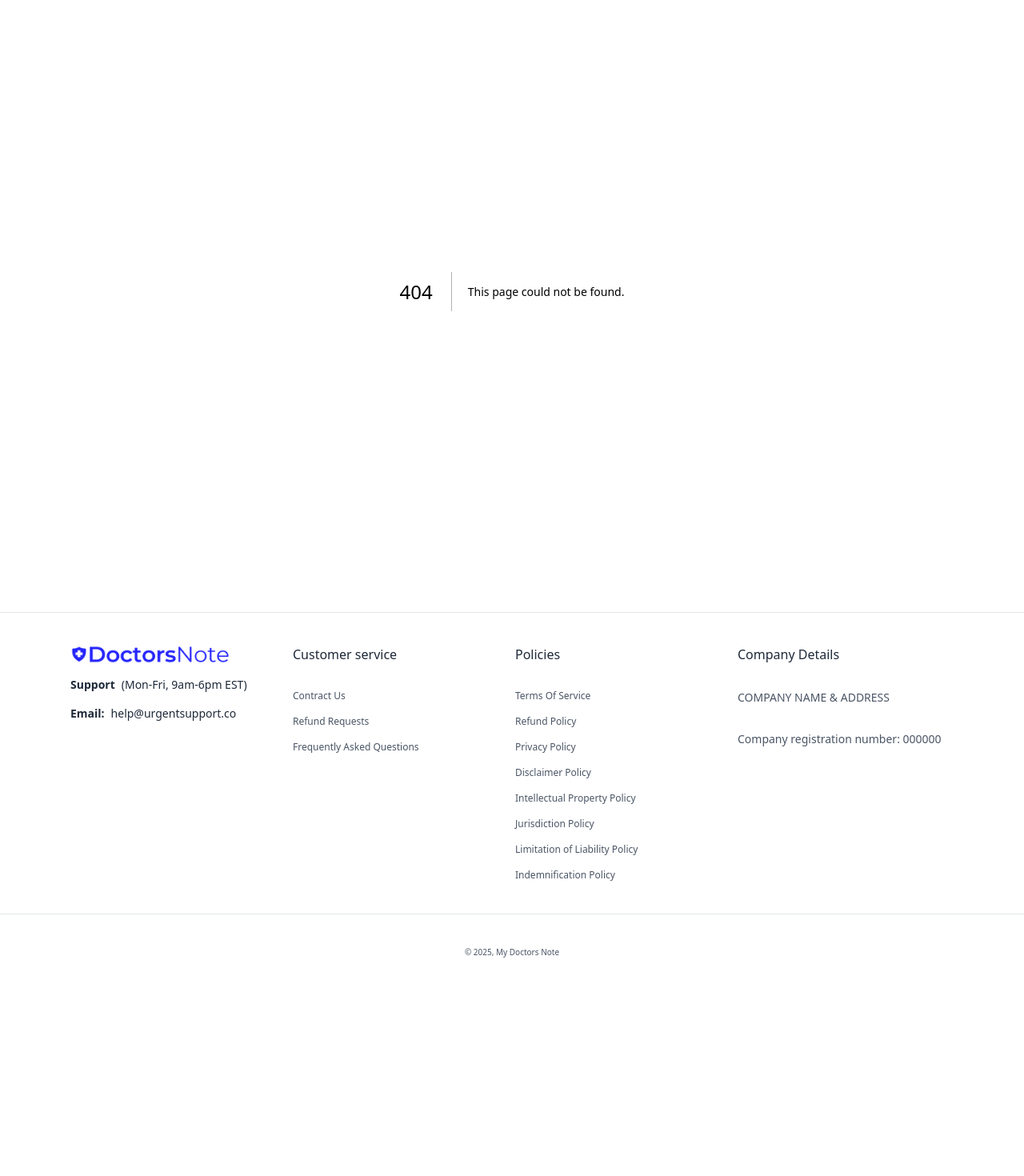
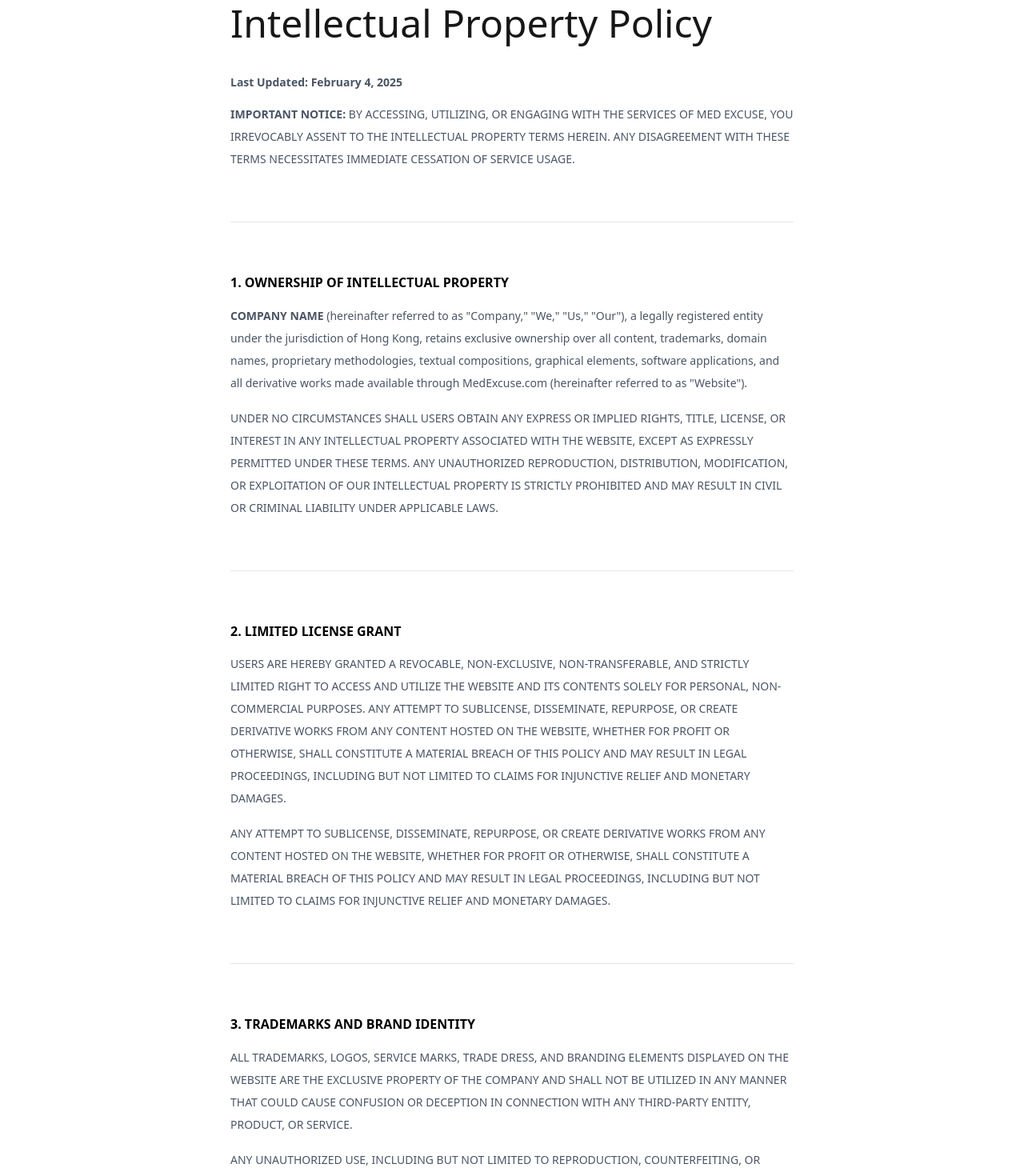
Before and after one commit to aivangogh/mydoctorsnote-clone, a Next.js app: page /pages/intellectual-property-policy in a window 1280 px wide. Before the commit this address had no page. Shown: the part 160-1630 px from the top of the page at 80% size. Before the commit the page ends 1398 px from the top, so only its background shows below. Built offline with nearby package versions, Linux system fonts and the light colour scheme.

Commit message:
chore: added intellectual property policy page

```diff
--- /dev/null
+++ b/src/app/pages/intellectual-property-policy/page.tsx
@@ -0,0 +1,193 @@
+export default function IntellectualPropertyPolicy() {
+	return (
+		<div className="flex flex-col gap-10">
+			<h1 className="text-5xl">Intellectual Property Policy</h1>
+
+			<div className="flex flex-col gap-6 text-gray-600 text-sm">
+				<div className="flex flex-col gap-4">
+					<span className="font-bold">Last Updated: February 4, 2025</span>
+					<span className="font-regular leading-7">
+						<span className="font-bold">IMPORTANT NOTICE:</span> BY ACCESSING,
+						UTILIZING, OR ENGAGING WITH THE SERVICES OF MED EXCUSE, YOU
+						IRREVOCABLY ASSENT TO THE INTELLECTUAL PROPERTY TERMS HEREIN. ANY
+						DISAGREEMENT WITH THESE TERMS NECESSITATES IMMEDIATE CESSATION OF
+						SERVICE USAGE.{" "}
+					</span>
+				</div>
+				<hr className="border-gray-200 my-10" />
+				<div className="flex flex-col gap-4">
+					<span className="font-bold text-black text-[16px]">
+						1. OWNERSHIP OF INTELLECTUAL PROPERTY
+					</span>
+					<span className="font-regular leading-7">
+						<span className="font-bold">COMPANY NAME</span>
+						{` (hereinafter referred to as "Company," "We," "Us," "Our"), a legally registered entity under the jurisdiction of Hong Kong, retains exclusive ownership over all content, trademarks, domain names, proprietary methodologies, textual compositions, graphical elements, software applications, and all derivative works made available through MedExcuse.com (hereinafter referred to as "Website").
+
+`}
+					</span>
+					<span className="leading-7">
+						{`UNDER NO CIRCUMSTANCES SHALL USERS OBTAIN ANY EXPRESS OR IMPLIED RIGHTS, TITLE, LICENSE, OR INTEREST IN ANY INTELLECTUAL PROPERTY ASSOCIATED WITH THE WEBSITE, EXCEPT AS EXPRESSLY PERMITTED UNDER THESE TERMS. ANY UNAUTHORIZED REPRODUCTION, DISTRIBUTION, MODIFICATION, OR EXPLOITATION OF OUR INTELLECTUAL PROPERTY IS STRICTLY PROHIBITED AND MAY RESULT IN CIVIL OR CRIMINAL LIABILITY UNDER APPLICABLE LAWS.`}
+					</span>
+				</div>
+				<hr className="border-gray-200 my-10" />
+				<div className="flex flex-col gap-4">
+					<span className="font-bold text-black text-[16px]">
+						2. LIMITED LICENSE GRANT
+					</span>
+					<span className="leading-7">
+						USERS ARE HEREBY GRANTED A REVOCABLE, NON-EXCLUSIVE,
+						NON-TRANSFERABLE, AND STRICTLY LIMITED RIGHT TO ACCESS AND UTILIZE
+						THE WEBSITE AND ITS CONTENTS SOLELY FOR PERSONAL, NON-COMMERCIAL
+						PURPOSES. ANY ATTEMPT TO SUBLICENSE, DISSEMINATE, REPURPOSE, OR
+						CREATE DERIVATIVE WORKS FROM ANY CONTENT HOSTED ON THE WEBSITE,
+						WHETHER FOR PROFIT OR OTHERWISE, SHALL CONSTITUTE A MATERIAL BREACH
+						OF THIS POLICY AND MAY RESULT IN LEGAL PROCEEDINGS, INCLUDING BUT
+						NOT LIMITED TO CLAIMS FOR INJUNCTIVE RELIEF AND MONETARY DAMAGES.
+					</span>
+					<span className="leading-7">
+						ANY ATTEMPT TO SUBLICENSE, DISSEMINATE, REPURPOSE, OR CREATE
+						DERIVATIVE WORKS FROM ANY CONTENT HOSTED ON THE WEBSITE, WHETHER FOR
+						PROFIT OR OTHERWISE, SHALL CONSTITUTE A MATERIAL BREACH OF THIS
+						POLICY AND MAY RESULT IN LEGAL PROCEEDINGS, INCLUDING BUT NOT
+						LIMITED TO CLAIMS FOR INJUNCTIVE RELIEF AND MONETARY DAMAGES.
+					</span>
+				</div>
+				<hr className="border-gray-200 my-10" />
+				<div className="flex flex-col gap-4">
+					<span className="font-bold text-black text-[16px]">
+						3. TRADEMARKS AND BRAND IDENTITY
+					</span>
+					<span className="leading-7">
+						ALL TRADEMARKS, LOGOS, SERVICE MARKS, TRADE DRESS, AND BRANDING
+						ELEMENTS DISPLAYED ON THE WEBSITE ARE THE EXCLUSIVE PROPERTY OF THE
+						COMPANY AND SHALL NOT BE UTILIZED IN ANY MANNER THAT COULD CAUSE
+						CONFUSION OR DECEPTION IN CONNECTION WITH ANY THIRD-PARTY ENTITY,
+						PRODUCT, OR SERVICE.
+					</span>
+					<span className="leading-7">
+						ANY UNAUTHORIZED USE, INCLUDING BUT NOT LIMITED TO REPRODUCTION,
+						COUNTERFEITING, OR MODIFICATION OF COMPANY TRADEMARKS, SHALL BE MET
+						WITH STRICT LEGAL RECOURSE.
+					</span>
+				</div>
+				<hr className="border-gray-200 my-10" />
+				<div className="flex flex-col gap-4">
+					<span className="font-bold text-black text-[16px]">
+						4. USER-GENERATED CONTENT AND SUBMISSIONS
+					</span>
+					<span className="leading-7">
+						IN THE EVENT THAT USERS SUBMIT REVIEWS, FEEDBACK, OR OTHER CONTENT
+						THROUGH THE WEBSITE OR ASSOCIATED PLATFORMS, SUCH SUBMISSIONS SHALL
+						BE DEEMED TO BE PROVIDED ON A ROYALTY-FREE, PERPETUAL, IRREVOCABLE,
+						AND WORLDWIDE LICENSED BASIS TO THE COMPANY FOR ANY LAWFUL PURPOSE,
+						INCLUDING BUT NOT LIMITED TO REPRODUCTION, MODIFICATION,
+						DISTRIBUTION, OR COMMERCIAL UTILIZATION.
+					</span>
+					<span className="leading-7">
+						USERS HEREBY WAIVE ANY MORAL RIGHTS OR CLAIMS ASSOCIATED WITH SUCH
+						SUBMISSIONS, INCLUDING BUT NOT LIMITED TO ATTRIBUTION, EDITORIAL
+						CONTROL, OR FUTURE COMPENSATION.
+					</span>
+				</div>
+				<hr className="border-gray-200 my-10" />
+				<div className="flex flex-col gap-4">
+					<span className="font-bold text-black text-[16px]">
+						5. COPYRIGHT INFRINGEMENT AND DMCA POLICY
+					</span>
+
+					<span className="flex flex-col gap-6 font-regular leading-7">
+						<span>
+							THE COMPANY RESPECTS INTELLECTUAL PROPERTY RIGHTS AND COMPLIES
+							WITH THE DIGITAL MILLENNIUM COPYRIGHT ACT (DMCA). IF YOU BELIEVE
+							THAT ANY CONTENT AVAILABLE THROUGH THE WEBSITE INFRINGES UPON YOUR
+							COPYRIGHT, YOU MAY SUBMIT A NOTICE TO OUR DESIGNATED COPYRIGHT
+							AGENT AT SUPPORT@MEDEXCUSE.COM WITH THE FOLLOWING DETAILS:
+						</span>
+						<ul className="list-disc list-inside ml-4 flex flex-col gap-4">
+							<li>
+								A PHYSICAL OR ELECTRONIC SIGNATURE OF THE COPYRIGHT OWNER OR
+								AUTHORIZED REPRESENTATIVE;
+							</li>
+							<li>
+								IDENTIFICATION OF THE COPYRIGHTED WORK ALLEGEDLY INFRINGED;
+							</li>
+							<li>
+								IDENTIFICATION OF THE INFRINGING MATERIAL AND ITS LOCATION ON
+								THE WEBSITE;
+							</li>
+							<li>CONTACT INFORMATION OF THE COMPLAINANT;</li>
+							<li>
+								A SWORN STATEMENT UNDER PENALTY OF PERJURY AFFIRMING GOOD FAITH
+								BELIEF IN THE INFRINGEMENT CLAIM.
+							</li>
+						</ul>
+						<span>
+							COUNTER-NOTIFICATIONS MAY BE FILED IN RESPONSE TO A DMCA NOTICE
+							PURSUANT TO APPLICABLE STATUTORY REQUIREMENTS.
+						</span>
+					</span>
+				</div>
+				<hr className="border-gray-200 my-10" />
+				<div className="flex flex-col gap-4">
+					<span className="font-bold text-black text-[16px]">
+						6. UNAUTHORIZED USE AND ENFORCEMENT
+					</span>
+					<span className="leading-7">
+						ANY UNAUTHORIZED USAGE, REPRODUCTION, OR COMMERCIALIZATION OF OUR
+						INTELLECTUAL PROPERTY MAY RESULT IN IMMEDIATE TERMINATION OF USER
+						ACCESS, INJUNCTIVE RELIEF, AND CLAIMS FOR DAMAGES. USERS HEREBY
+						CONSENT TO THE EXERCISE OF ENFORCEMENT MEASURES TO THE MAXIMUM
+						EXTENT PERMISSIBLE UNDER LAW.
+					</span>
+				</div>
+				<hr className="border-gray-200 my-10" />
+				<div className="flex flex-col gap-4">
+					<span className="font-bold text-black text-[16px]">
+						7. MODIFICATIONS TO INTELLECTUAL PROPERTY POLICY
+					</span>
+					<span className="leading-7">
+						THE COMPANY RESERVES THE UNEQUIVOCAL RIGHT TO AMEND, RESCIND, OR
+						REVISE THIS POLICY WITHOUT PRIOR NOTICE. USERS SHALL BE SOLELY
+						RESPONSIBLE FOR PERIODICALLY REVIEWING THE POLICY TO ENSURE
+						COMPLIANCE.
+					</span>
+				</div>
+				<hr className="border-gray-200 my-10" />
+				<div className="flex flex-col gap-4">
+					<span className="font-bold text-black text-[16px]">
+						8. CONTACT INFORMATION
+					</span>
+
+					<span className="flex flex-col gap-6 font-regular leading-7">
+						<span>
+							FOR INTELLECTUAL PROPERTY INQUIRIES OR REPORTING INFRINGEMENTS,
+							USERS MAY CONTACT:{" "}
+						</span>
+						<ul className="list-disc list-inside ml-4 flex flex-col gap-4">
+							<li className="font-bold">Company Name: COMPANY NAME</li>
+							<li className="font-bold">Registered Address: COMPANY ADDRESS</li>
+							<li className="font-bold">
+								Company Registration Number: COMPANY NUMBER
+							</li>
+							<li>
+								<span className="font-bold">Email: </span>
+								support@medexcuse.com
+							</li>
+							<li>
+								<span className="font-bold">Website: </span>
+								https://medexcuse.com
+							</li>
+						</ul>
+					</span>
+				</div>
+				<hr className="border-gray-200 my-10" />
+
+				<span className="leading-7">
+					BY ENGAGING WITH OUR SERVICES, YOU HEREBY WARRANT THAT YOU HAVE READ,
+					UNDERSTOOD, AND IRREVOCABLY ACCEPTED THE TERMS OF THIS INTELLECTUAL
+					PROPERTY POLICY IN ITS ENTIRETY{" "}
+				</span>
+			</div>
+		</div>
+	);
+}
```
